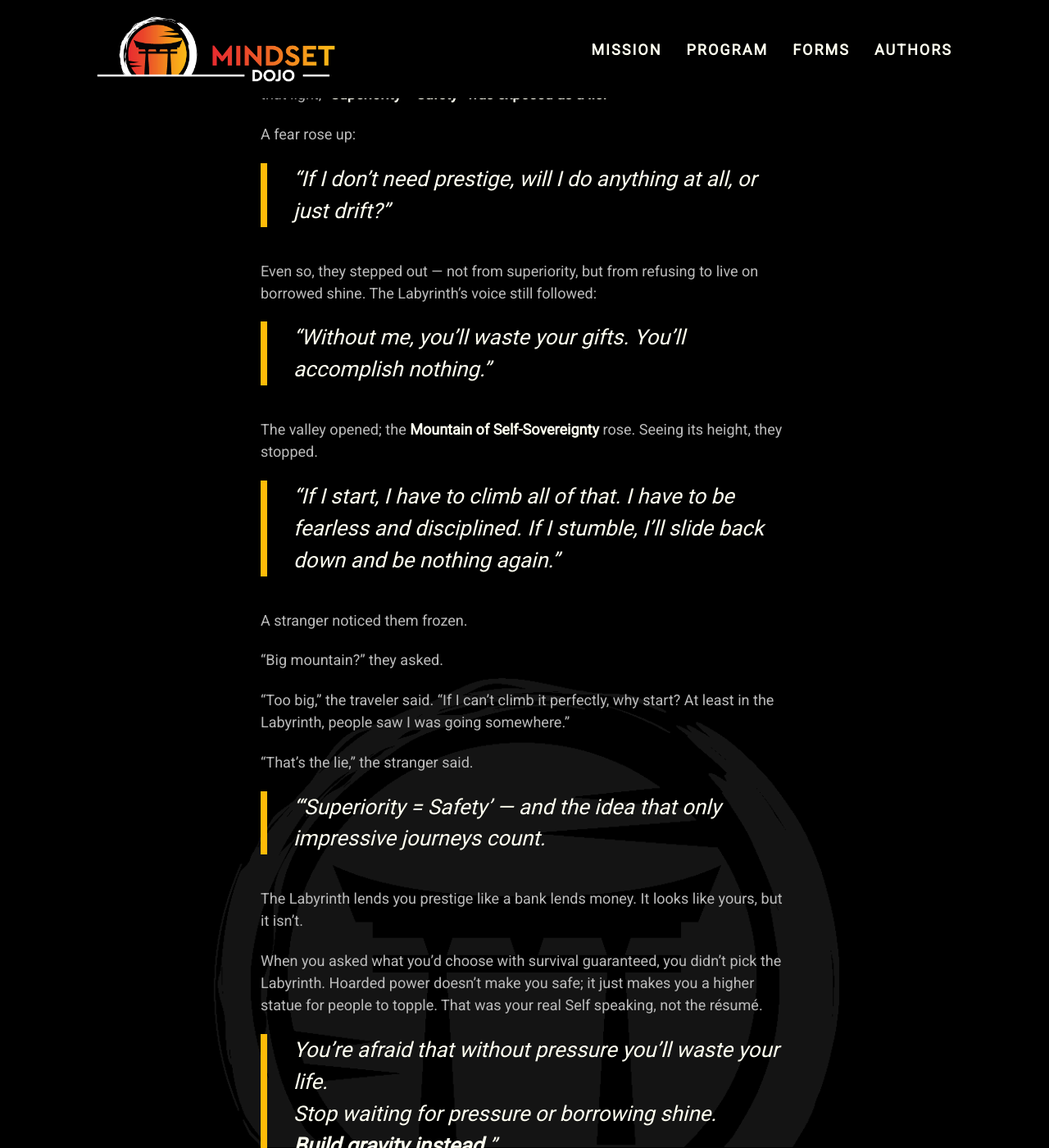
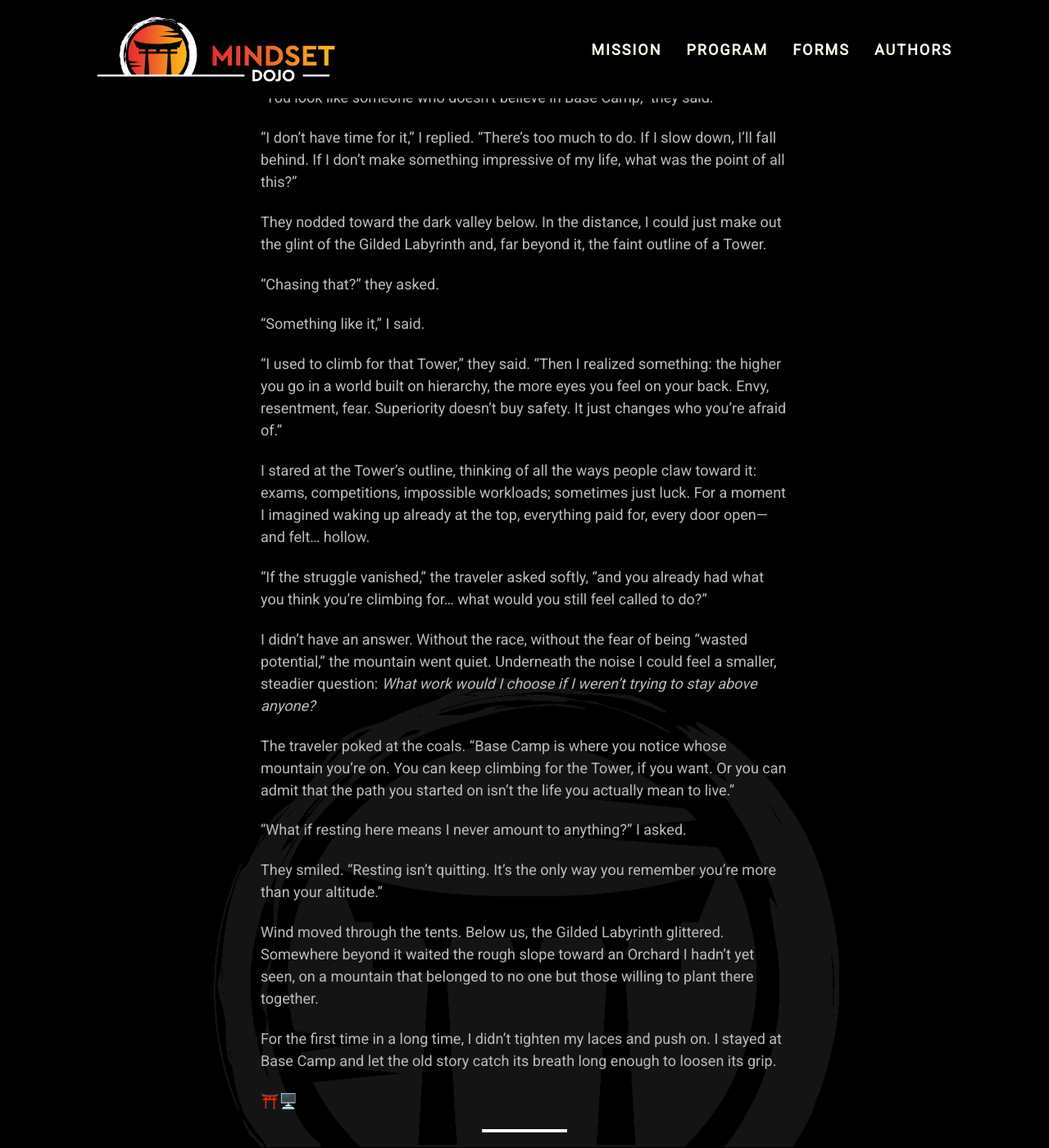
Before and after one commit to mindset-dojo/mindset-dojo.github.io, a Jekyll site: the page built from _insights/2025/kyle-ingersoll/2025-12-02-base-camp-below-mountain.md, in a window 1280 px wide and 1400 px high, scrolled down 700 px. Shown: the whole window at 82% size. Built offline with Jekyll 4.4.1, drawn with Linux system fonts in a browser that asks for light colours; some web fonts are replaced; some of the changed text lies outside the part shown.

Commit message:
refactor(base-camp-below-mountain): make the sequel naturally flow from the prequel.

```diff
--- a/_insights/2025/kyle-ingersoll/2025-12-02-base-camp-below-mountain.md
+++ b/_insights/2025/kyle-ingersoll/2025-12-02-base-camp-below-mountain.md
@@ -13,56 +13,45 @@ forms:
 excerpt: A sequel to the Gilded Labyrinth; a traveler meets the mountain of Self-Sovereignty and learns to begin with a base camp instead of a heroic leap.
 ---
 
-The traveler walked until [the Gilded Labyrinth](../the-gilded-labyrinth/) was only a glint behind them.
+Read the prequel, [The Gilded Labyrinth](../the-gilded-labyrinth).
 
-They’d grown up on an equation: **“Superiority = Safety.”** Their mind learned to prestige-max: if a path was “objectively impressive,” it had to be right. They were building a life for a résumé, not for themselves.
+---
 
-One night inside the Labyrinth they asked themselves:
+By the time I stumbled into Base Camp, I had already tried to conquer three different mountains.
 
-> "If survival were guaranteed — if I had enough wealth to never need this place — would I still choose it?"
+One was grades and scholarships. Another was prestige: shiny logos, famous programs, clearances. The third was a quiet fantasy of being so far above struggle that nothing could touch me.
 
-The answer was clear: **no.**
+All of them pointed to the same distant peak: *“If you climb high enough, you’ll finally be safe.”*
 
-In that imagined inheritance, the gold went dull. They could feel how that power would draw envy and hatred, how people would long to see them fall. Superiority might look like safety from the inside, but from the outside it paints a target. In that light, **“Superiority = Safety” was exposed as a lie.**
+My legs shook. My thoughts frayed into to-do lists and what-ifs. I dropped my pack beside a small fire ring and told myself I’d only rest for a moment before pushing on.
 
-A fear rose up:
+An older traveler sat nearby, pouring hot water into a dented metal cup.
 
-> "If I don’t need prestige, will I do anything at all, or just drift?"
+“You look like someone who doesn’t believe in Base Camp,” they said.
 
-Even so, they stepped out — not from superiority, but from refusing to live on borrowed shine. The Labyrinth’s voice still followed:
+“I don’t have time for it,” I replied. “There’s too much to do. If I slow down, I’ll fall behind. If I don’t make something impressive of my life, what was the point of all this?”
 
-> "Without me, you’ll waste your gifts. You’ll accomplish nothing."
+They nodded toward the dark valley below. In the distance, I could just make out the glint of the Gilded Labyrinth and, far beyond it, the faint outline of a Tower.
 
-The valley opened; the **Mountain of Self-Sovereignty** rose. Seeing its height, they stopped.
+“Chasing that?” they asked.
 
-> "If I start, I have to climb all of that. I have to be fearless and disciplined. If I stumble, I’ll slide back down and be nothing again."
+“Something like it,” I said.
 
-A stranger noticed them frozen.
+“I used to climb for that Tower,” they said. “Then I realized something: the higher you go in a world built on hierarchy, the more eyes you feel on your back. Envy, resentment, fear. Superiority doesn’t buy safety. It just changes who you’re afraid of.”
 
-“Big mountain?” they asked.
+I stared at the Tower’s outline, thinking of all the ways people claw toward it: exams, competitions, impossible workloads; sometimes just luck. For a moment I imagined waking up already at the top, everything paid for, every door open—and felt… hollow.
 
-“Too big,” the traveler said. “If I can’t climb it perfectly, why start? At least in the Labyrinth, people saw I was going somewhere.”
+“If the struggle vanished,” the traveler asked softly, “and you already had what you think you’re climbing for… what would you still feel called to do?”
 
-“That’s the lie,” the stranger said.
+I didn’t have an answer. Without the race, without the fear of being “wasted potential,” the mountain went quiet. Underneath the noise I could feel a smaller, steadier question: *What work would I choose if I weren’t trying to stay above anyone?*
 
-> "*‘Superiority = Safety’* — and the idea that only impressive journeys count.
+The traveler poked at the coals. “Base Camp is where you notice whose mountain you’re on. You can keep climbing for the Tower, if you want. Or you can admit that the path you started on isn’t the life you actually mean to live.”
 
-The Labyrinth lends you prestige like a bank lends money. It looks like yours, but it isn’t.
+“What if resting here means I never amount to anything?” I asked.
 
-When you asked what you’d choose with survival guaranteed, you didn’t pick the Labyrinth. Hoarded power doesn’t make you safe; it just makes you a higher statue for people to topple. That was your real Self speaking, not the résumé.
+They smiled. “Resting isn’t quitting. It’s the only way you remember you’re more than your altitude.”
 
-> You’re afraid that without pressure you’ll waste your life.
-> Stop waiting for pressure or borrowing shine.
-> **Build gravity instead.**"
+Wind moved through the tents. Below us, the Gilded Labyrinth glittered. Somewhere beyond it waited the rough slope toward an Orchard I hadn’t yet seen, on a mountain that belonged to no one but those willing to plant there together.
 
-“Before climbers chase a summit, they build base camp,” the stranger went on, pointing to where grass met stone. “Shelter. Water. A simple routine. No medals — but every small promise you keep there makes you steadier.
-
-“Every honest step here trades a little borrowed prestige for a little earned gravity.”
-
-They looked at the mountain again. Still huge, but now they saw a circle at its base.
-
-They set down their pack, marked a spot for a tent, stacked stones for a fire, and chose three steady things: a daily practice, a way to rest, and one step of learning that didn’t crush their spirit.
-
-The summit could wait.
-
-By nightfall, a base camp glowed at the foot of the Mountain of Self-Sovereignty — the start of a safety not based on being above anyone, trading the lie of superiority for earned gravity, one grounded step at a time.
+For the first time in a long time, I didn’t tighten my laces and push on.
+I stayed at Base Camp and let the old story catch its breath long enough to loosen its grip.
```
Also changed, not shown: other parts of _insights/2025/kyle-ingersoll/2025-12-02-base-camp-below-mountain.md (+1 -1 lines).
